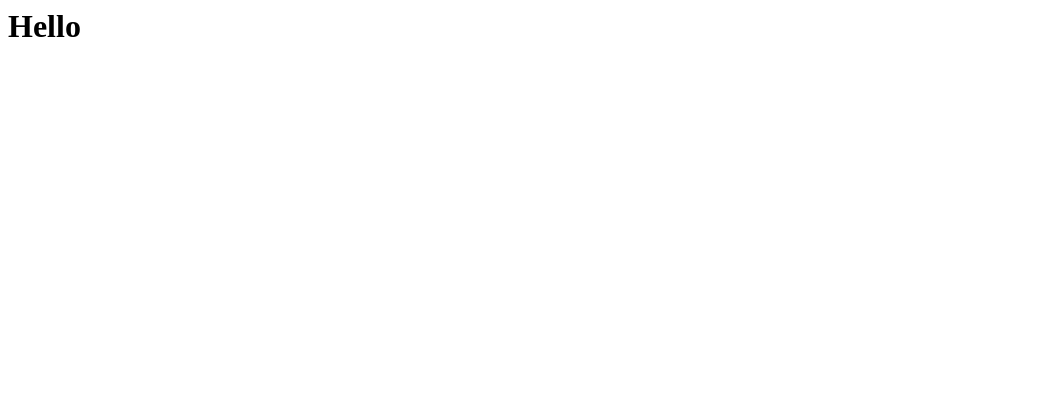
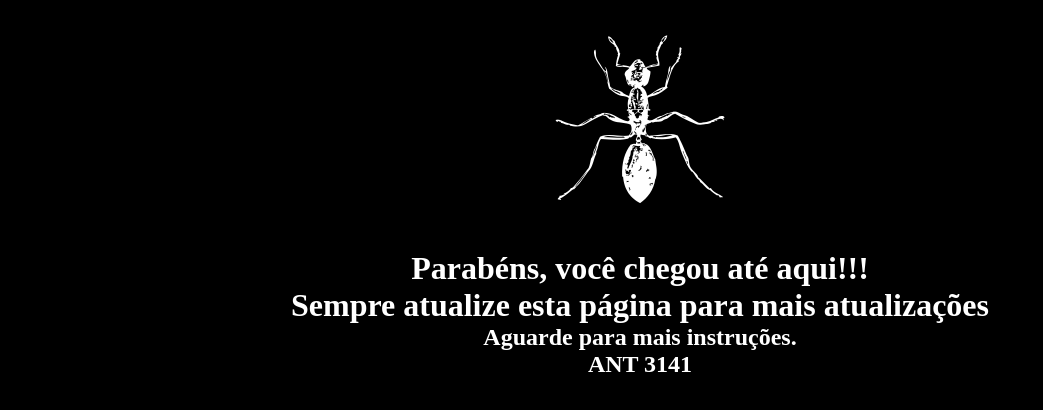
Before and after one commit to g4o4ox/g4o4ox.github.io, a plain HTML site: page index.html in a window 1280 px wide. Shown: the whole page, without its empty margins (0-1043 px from the left). Drawn offline with Linux system fonts and the light colour scheme.

Commit message:
Update index.html

```diff
--- a/index.html
+++ b/index.html
@@ -1 +1,35 @@
-<h1>Hello</h1>
+<!DOCTYPE html>
+<html lang="pt-br">
+<head>
+    <meta charset="UTF-8">
+    <meta name="viewport" content="width=device-width, initial-scale=1.0">
+    <title>Ant-3141</title>
+    <style>
+        *{
+            padding: 0;
+            margin: 0;
+        }
+        body{
+            background-color: black;
+        }
+        .main{
+
+            display: flex;
+            flex-direction: column;
+            align-items: center;
+            justify-content: center;
+            color: white;
+        }
+    </style>
+
+</head>
+<body>
+    <main class="main">
+        <img src="ant.png" alt="" class="ant">
+        <h1>Parabéns, você chegou até aqui!!!</h1>
+        <h1>Sempre atualize esta página para mais atualizações</h1>
+        <h2>Aguarde para mais instruções.</h2>
+        <h2>ANT 3141</h2>
+    </main>
+</body>
+</html>
```
